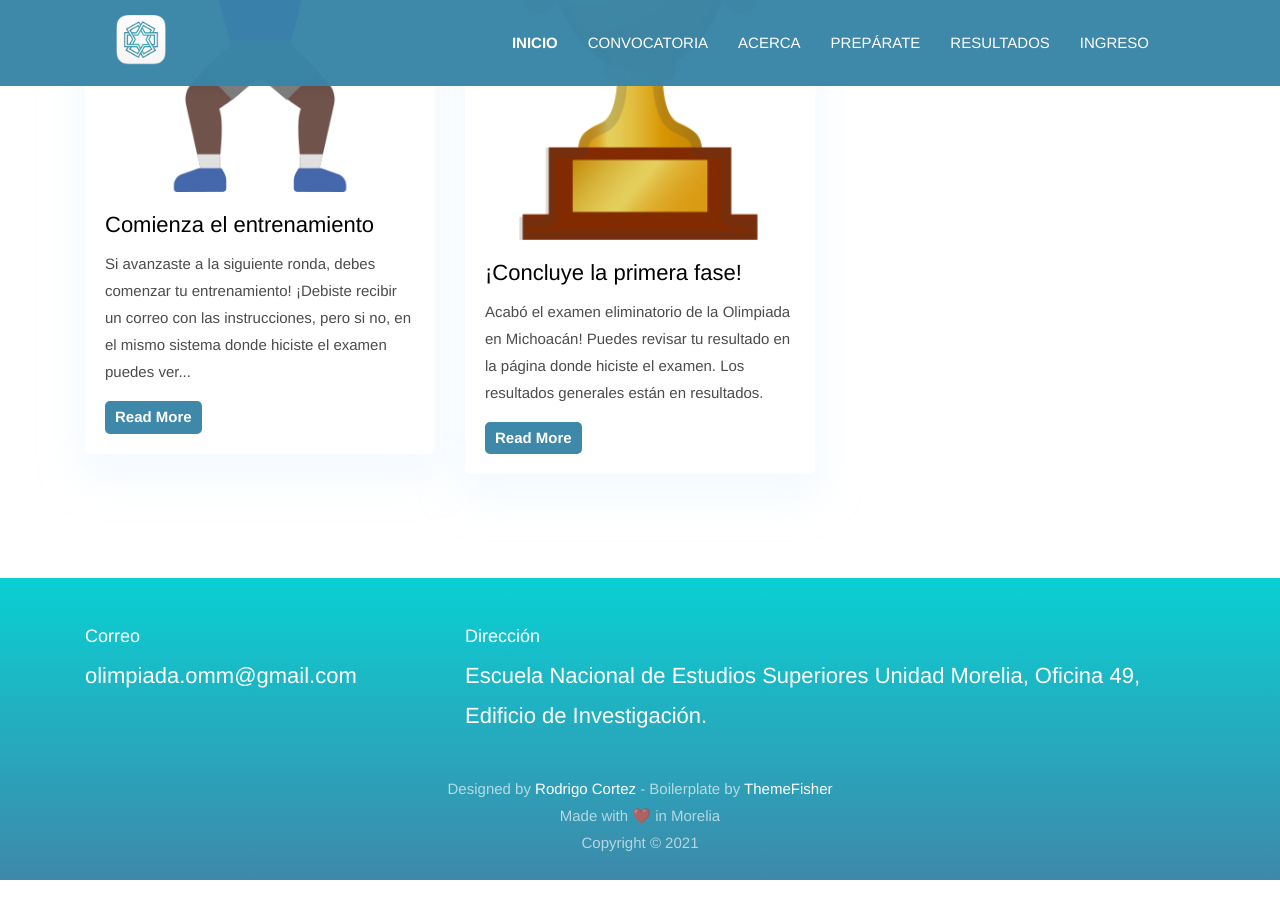
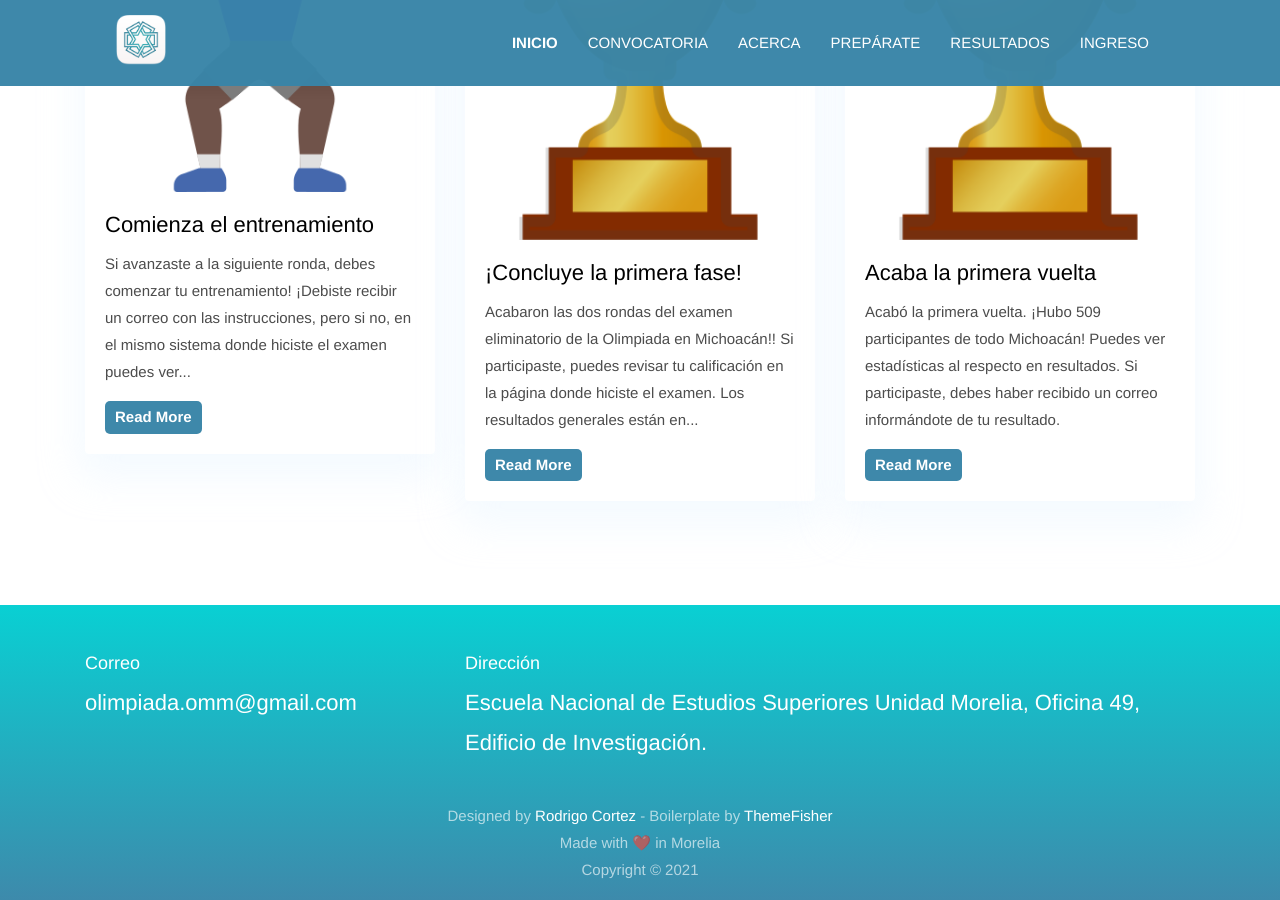
Before and after one commit to OlimpiadaMatematicasMichoacan/WOMM, a Jekyll site: the page built from _pages/noticias.html, in a window 1280 px wide and 900 px high, scrolled down 742 px. Built offline with Jekyll 4.4.1, drawn with Linux system fonts in a browser that asks for light colours.

```diff
--- /dev/null
+++ b/_posts/2020-03-20-1eraRonda.markdown
@@ -0,0 +1,12 @@
+---
+layout: post
+title:  Acaba la primera vuelta
+date:   2020-03-20 22:15:55 +0300
+image:  /assets/images/blog/end.png
+author: Miguel Raggi
+tags:   OMM, OMMEB
+---
+
+Acabó la primera vuelta. ¡Hubo 509 participantes de todo Michoacán! Puedes ver estadísticas al respecto en [resultados](resultados). Si participaste, debes haber recibido un correo informándote de tu resultado.
+
+¡Muchas felicidades a las personas que avanzaron!
--- a/_posts/2020-04-04-ConcluyeRonda.markdown
+++ b/_posts/2020-04-04-ConcluyeRonda.markdown
@@ -7,4 +7,6 @@
 tags:   OMM, OMMEB
 ---
 
-Acabó el examen eliminatorio de la Olimpiada en Michoacán! Puedes revisar tu resultado en la página donde hiciste el examen. Los resultados generales están en [resultados](resultados).
+Acabaron las dos rondas del examen eliminatorio de la Olimpiada en Michoacán!! Si participaste, puedes revisar tu calificación en la página donde hiciste el examen. Los resultados generales están en [resultados](resultados).
+
+¡Muchas felicidades a las personas que avanzaron!
```
Also changed, not shown: assets/images/blog/star.png (added), assets/images/blog/star.svg (added).
